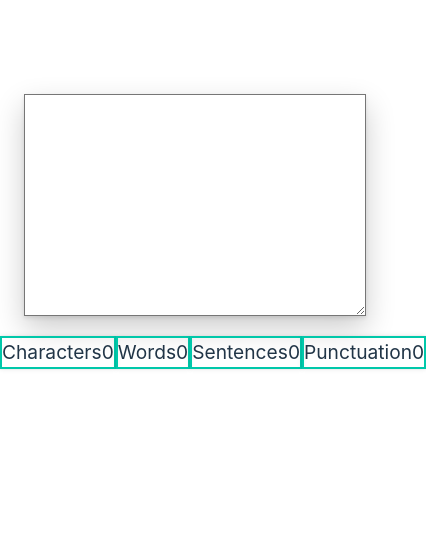
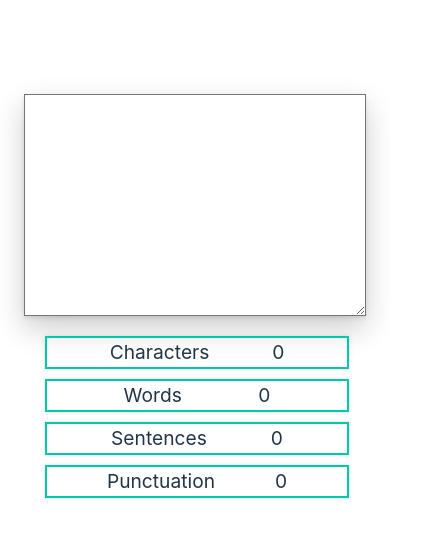
Before and after one commit to Mo-21/text-calculator, a website built with Vite: page index.html in a window 390 px wide. Shown: the whole page, 426 px wide, since content can reach past the window. Built offline with nearby package versions, Linux system fonts and the light colour scheme.

Commit message:
style the stats group to be responsive

```diff
--- a/style.css
+++ b/style.css
@@ -113,6 +113,7 @@ div.stats {
   justify-content: space-around;
   width: 100%;
   margin: 20px;
+  gap: 10px;
 }
 
 .stats-box {
@@ -142,4 +143,10 @@ div.stats {
   textarea {
     min-width: 320px;
   }
+
+  .stats {
+    flex-direction: column;
+    max-width: 300px;
+    gap: 10px;
+  }
 }
```
